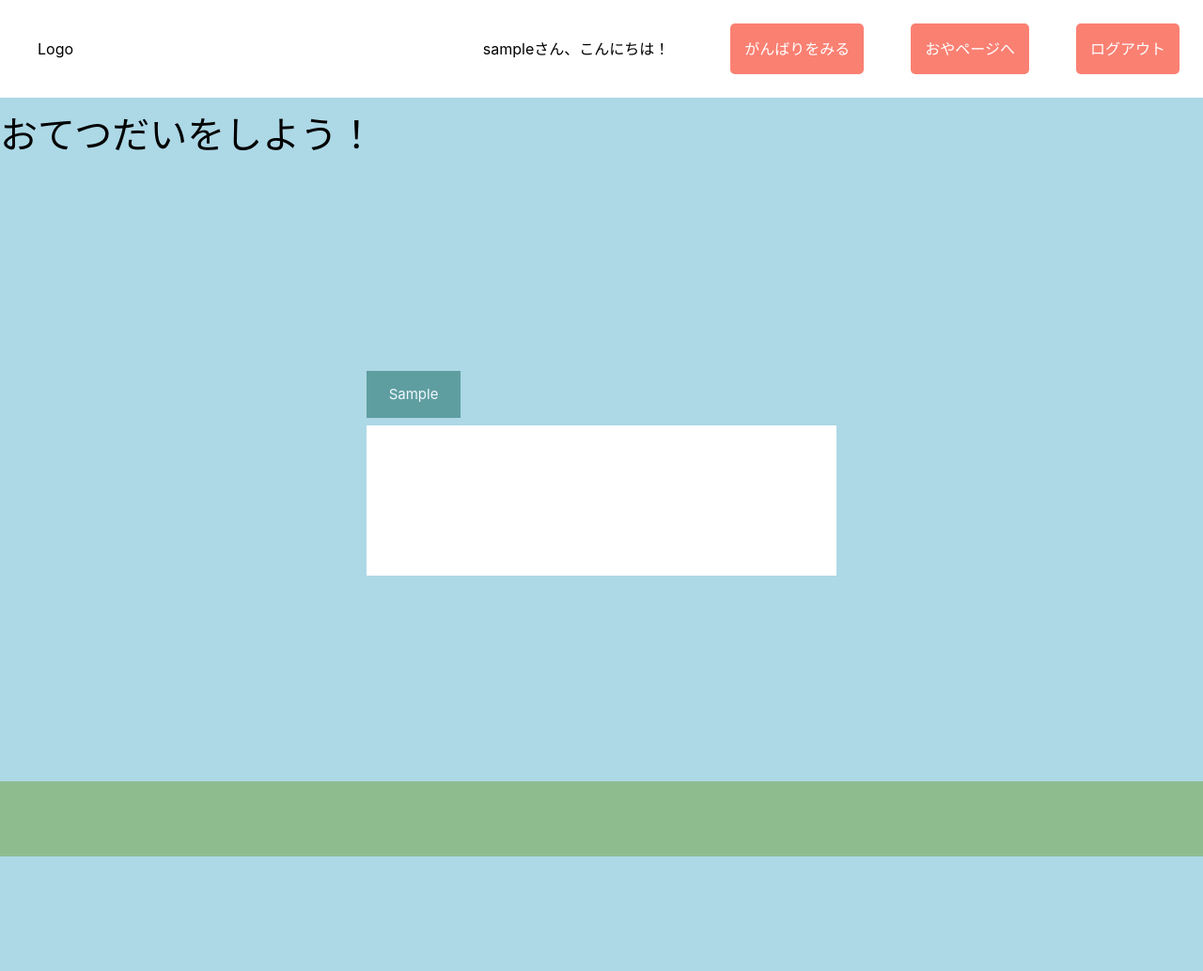
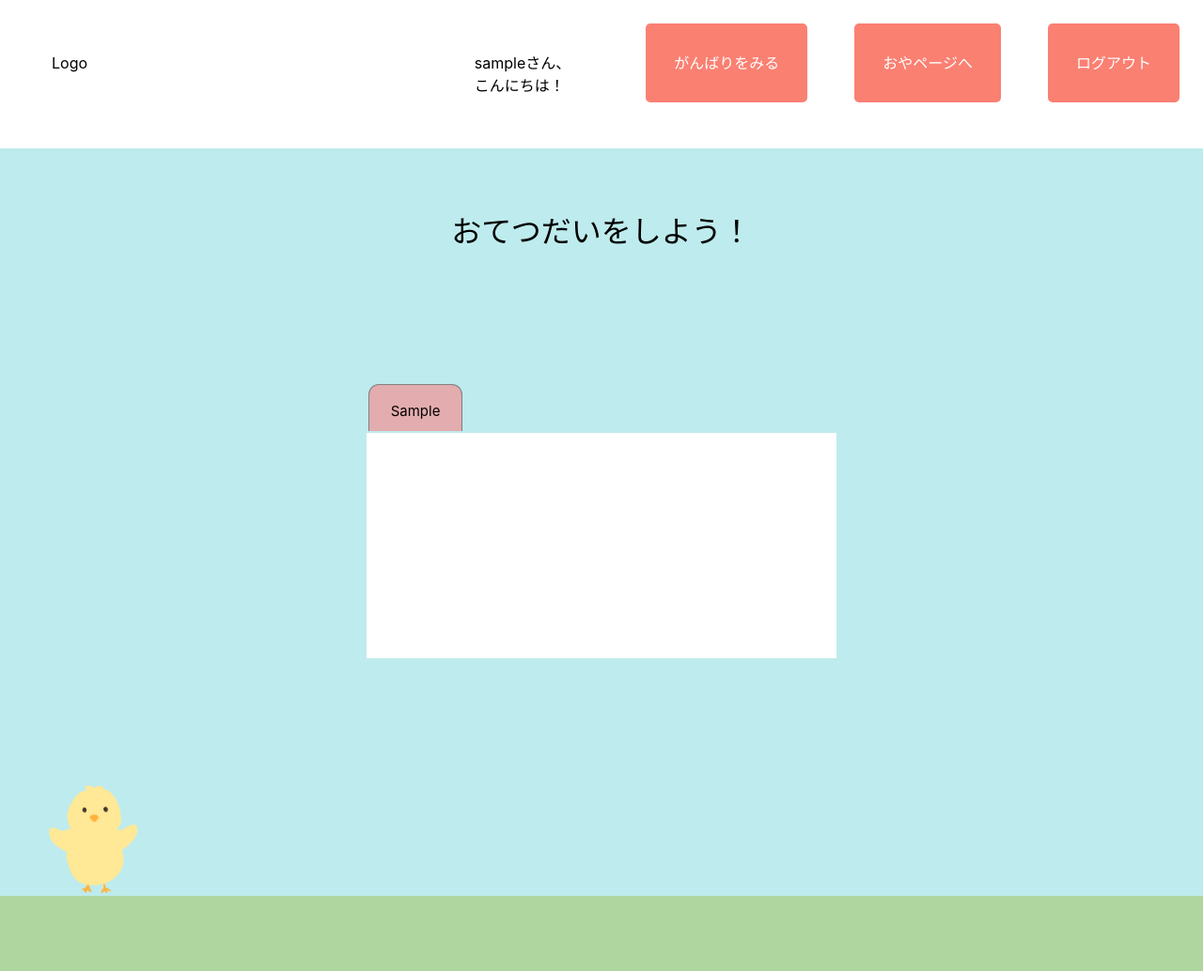
Before and after one commit to omochi8h/codegym_s4, a Django app: page /child_tasklist in a window 1280 px wide. Shown: the whole page at 94% size. Before the commit the page ends 912 px from the top, so only its background shows below. Run offline with Django 3.2, Linux system fonts and the light colour scheme; a user stored in the database is signed in; tables that the repository leaves empty hold one stand-in row (values such as "Sample post"); parts of the project's set-up code (start-up, migrations or seed data) failed here and were passed over; some libraries are stand-ins or nearby versions.

Commit message:
hirai_1023_1057

```diff
--- a/help_app/forms.py
+++ b/help_app/forms.py
@@ -30,6 +30,17 @@ class SignUpForm(UserCreationForm):
     class Meta:
         model = User
         fields = ("username", "email", "password1", "password2", "authcode")
+
+    '''
+    def __init__(self, *args, **kwargs):
+        super().__init__(*args, **kwargs)
+        for field in self.fields.values():
+            self.fields["username"].widget.attrs["class"] = "form-control"
+            self.fields["email"].widget.attrs["class"] = "form-control"
+            self.fields["password1"].widget.attrs["class"] = "form-control"
+            self.fields["password2"].widget.attrs["class"] = "form-control"
+            self.fields["authcode"].widget.attrs["class"] = "form-control"
+    '''
 
     def save(self, commit=True):
         user = super().save(commit=False)
--- a/help_app/models.py
+++ b/help_app/models.py
@@ -6,6 +6,8 @@ from django.utils import timezone
 # Create your models here.
 
 class Parents(AbstractUser):
+
+
     email = models.EmailField(
         verbose_name='メールアドレス',
         unique=True
--- a/help_app/static/css/childstyle.css
+++ b/help_app/static/css/childstyle.css
@@ -1,5 +1,6 @@
 body{
-	background-color:#add8e6;
+	/*background-color:#add8e6;*/
+	background-color:#BEEBED;
 	max-height: 100vh;
 	color:#000;
 }
@@ -19,16 +20,20 @@ nav{
 }
 
 .main-nav a {
+  display:inline-block;
   margin: 25px;
   border-radius: 5px;
   background: #fa8072;
   color: #fff;
-  display: block;
-  padding: 15px;
+  padding: 30px;
   text-decoration: none;
 }
 
 .main-nav .logo {
+	background: #fff;
+	color:#000;
+}
+.main-nav .hello {
 	background: #fff;
 	color:#000;
 }
@@ -84,7 +89,7 @@ main
 {
     /* Scroll horizontally as needed */
     overflow-x: auto;
-	min-height:82vh;
+	min-height:70vh;
 	margin:0 auto;
 	display: flex;
 	align-items: center;
@@ -109,7 +114,8 @@ footer{
 	height :10vh;
 	/*position: absolute;/*←絶対位置*/
     /*bottom: 0; /*下に固定*/
-	background-color:#8fbc8f;
+	/*background-color: #8fbc8f;*/
+	background-color: #B0D69F;
 }
 
 
--- a/help_app/static/css/childstyle_mobile.css
+++ b/help_app/static/css/childstyle_mobile.css
@@ -17,3 +17,7 @@ nav{
   padding: 5px;
   text-decoration: none;
 }
+
+.main-nav .hello {
+	visibility:hidden;
+}
--- /dev/null
+++ b/help_app/static/css/chtaskliststyle_web.css
@@ -0,0 +1,19 @@
+.tab_class {
+  width: calc(100%/5);
+  height: 50px;
+  line-height: 50px;
+  font-size: 15px;
+  text-align: center;
+  display: block;
+  float: left;
+  order: -1;
+   /*display: inline-block;            /* インラインブロック化 */
+   border-width: 1px 1px 0px 1px;    /* 下以外の枠線を引く */
+   border-style: solid;              /* 枠線の種類：実線 */
+   border-color: gray;
+   border-radius: 0.75em 0.75em 0 0; /* 枠線の左上角と右上角だけを丸く */
+   padding: 0.2em 1em;              /* 内側の余白 */
+   margin:2px;
+   color: black;                     /* 文字色：黒色 */
+   background-color: #fff;          /* 背景色：白色 */
+}
--- a/help_app/static/css/style.css
+++ b/help_app/static/css/style.css
@@ -9,6 +9,7 @@
   padding: 10px;
   border-radius: 5px;
   cursor: pointer;
+  margin:2px;
 }
 
 .complete_task {
@@ -16,6 +17,7 @@
   background-color: #fff;
   padding: 10px;
   border-radius: 5px;
+  margin:2px;
 }
 
 .main_modal {
@@ -23,15 +25,24 @@
   top: 50%;
   left: 50%;
   transform: translate(-50%, -50%);
-  background-color: #ffdead;
+  background-color: #ffc489;
   padding: 30px;
   border-radius: 5px;
   min-width: 30vw;
   min-height: 30vh;
+  /*line-height:30vh;*/
   z-index: 2;
   opacity: 0;
   visibility: hidden;
   text-align:center;
+  display:flex;
+  align-items: center;
+  justify-content: space-around;
+  align-content: center;
+}
+
+.modalContents{
+
 }
 
 .mask {
@@ -41,7 +52,7 @@
   width: 100%;
   height: 100%;
   background-color: #000;
-  opacity: 0.7;
+  /*opacity: 0.7;*/
   z-index: 1;
   opacity: 0;
   visibility: hidden;
@@ -50,6 +61,7 @@
 .main_modal.active {
   opacity: 1;
   visibility: visible;
+  z-index: 2;
 }
 
 .mask.active {
@@ -59,40 +71,136 @@
 
 .area {
   width: 500px;
-  margin: auto;
+  margin: 0 auto;
   flex-wrap: wrap;
   display: flex;
 }
 
 .tab_class {
-  width: calc(100%/5);
-  height: 50px;
-  background-color: darkgrey;
-  line-height: 50px;
+  width: 100%;
+  height: 30px;
+  line-height: 30px;
   font-size: 15px;
   text-align: center;
   display: block;
   float: left;
   order: -1;
-}
+  color: black;
+  background-color: #fff;
+  border-radius: 0.5em;
+  }
+
 
 input[name="tab_name"] {
   display: none;
 }
 
 input:checked + .tab_class {
-  background-color: cadetblue;
-  color: aliceblue;
+  background-color:#e3acae ;
+  color:#000;
 }
 
 .content_class {
   display: none;
   width: 100%;
+  min-height:30vh;
+  padding:10px 0;
   background:white;
-  height:20vh;
-
+  text-align:center;
 }
 
 input:checked + .tab_class + .content_class {
   display: block;
 }
+
+#tasks{
+width:100%;
+height:100%;
+display:flex;
+flex-wrap: wrap;
+align-items: center;
+justify-content: space-around;
+align-content: center;
+}
+
+#task{
+display:flex;
+align-items: center;
+justify-content: space-around;
+align-content: center;
+width:40%;
+height:20vh;
+background:#e6bfb2;
+padding:5px;
+margin:5px;
+border-radius:0.5em;
+opacity:0.8;
+}
+
+#taskContent{
+padding:3px;
+}
+
+
+/*スライドショー*/
+/** {
+  box-sizing: border-box;
+}
+.sliderArea {
+  max-width: 100%;
+  margin: 0 auto;
+  padding: 0 25px;
+}
+.sliderArea.w300 {
+  max-width: 300px;
+}
+.slick-slide {
+  margin: 0 5px;
+}
+.slick-slide img {
+  width: 100%;
+  height: auto;
+}
+.slick-prev, .slick-next {
+  z-index: 1;
+}
+.slick-prev:before, .slick-next:before {
+  color: #000;
+}
+.slick-slide {
+  transition: all ease-in-out .3s;
+  opacity: .2;
+}
+.slick-active {
+  opacity: 1;
+}
+.slick-current {
+  opacity: 1;
+}
+.thumb {
+  margin: 20px 0 0;
+}
+.thumb .slick-slide {
+  cursor: pointer;
+}
+.thumb .slick-slide:hover {
+  opacity: .7;
+}*/
+.slider{
+    margin: 80px auto;
+    width: 80%;
+    background:whtie;
+    color:white;
+}
+.slider img{
+    height: auto;
+    width: 100%;
+}
+.slider div{
+
+}
+/*slick setting*/
+.slick-prev:before,
+.slick-next:before {
+    color: #000;
+}
--- a/help_app/templates/base.html
+++ b/help_app/templates/base.html
@@ -4,13 +4,16 @@
 
     <head>
         <link rel="stylesheet" href="https://maxcdn.bootstrapcdn.com/bootstrap/4.0.0/css/bootstrap.min.css" integrity="sha384-Gn5384xqQ1aoWXA+058RXPxPg6fy4IWvTNh0E263XmFcJlSAwiGgFAW/dAiS6JXm" crossorigin="anonymous">
+        <link rel="stylesheet" type="text/css" href="https://cdn.jsdelivr.net/npm/slick-carousel@1.8.1/slick/slick.css"/>
+        <link rel="stylesheet" type="text/css" href="https://cdn.jsdelivr.net/npm/slick-carousel@1.8.1/slick/slick-theme.css"/>
         <link rel="stylesheet" href="{% static 'css/childstyle.css' %}"/>
-		<link rel="stylesheet" href="{% static 'css/childstyle_mobile.css' %}" media="(max-width: 600px) "type="text/css">
+		<link rel="stylesheet" href="{% static 'css/childstyle_mobile.css' %}" media="(max-width: 601px) "type="text/css">
         {% block head %}
         {% endblock %}
-        <script src="https://code.jquery.com/jquery-3.2.1.slim.min.js" integrity="sha384-KJ3o2DKtIkvYIK3UENzmM7KCkRr/rE9/Qpg6aAZGJwFDMVNA/GpGFF93hXpG5KkN" crossorigin="anonymous"></script>
+
         <script src="https://cdnjs.cloudflare.com/ajax/libs/popper.js/1.12.9/umd/popper.min.js" integrity="sha384-ApNbgh9B+Y1QKtv3Rn7W3mgPxhU9K/ScQsAP7hUibX39j7fakFPskvXusvfa0b4Q" crossorigin="anonymous"></script>
         <script src="https://maxcdn.bootstrapcdn.com/bootstrap/4.0.0/js/bootstrap.min.js" integrity="sha384-JZR6Spejh4U02d8jOt6vLEHfe/JQGiRRSQQxSfFWpi1MquVdAyjUar5+76PVCmYl" crossorigin="anonymous"></script>
+        <!--<script type="text/javascript" src="https://code.jquery.com/jquery-3.4.1.min.js"></script>-->
 
 
         <title>{% block title %}{% endblock %}</title>
@@ -23,20 +26,24 @@
         <nav>
 	       <ul class="main-nav" style="list-style: none; padding-left:0px;">
 		        <li><a href="#" class="logo">Logo</a></li>
-               　<li><a href="#" class="logo">{{ user }}さん、こんにちは！</a></li>
+               　<li><a href="#" class="hello">{{ user }}さん、<br>こんにちは！</a></li>
 
                {% block link %}
                {% endblock%}
 	        </ul>
         </nav>
 
-        <h1>{% block h1 %}{% endblock %}</h1>
+        <h2 style="text-align:center;margin-top:70px;" >{% block h2 %}{% endblock %}</h2>
         <main class="container p-5">
 
         {% block main %}
         {% endblock %}
 
         </main>
+
+        <div>
+            <img src="{% static 'img/hiyoko.gif' %}" style="width:100px;margin-left:50px;">
+        </div>
 
         <footer>
 
@@ -45,5 +52,16 @@
 
         </footer>
 
+        <script src="https://code.jquery.com/jquery-3.2.1.slim.min.js" integrity="sha384-KJ3o2DKtIkvYIK3UENzmM7KCkRr/rE9/Qpg6aAZGJwFDMVNA/GpGFF93hXpG5KkN" crossorigin="anonymous"></script>
+        <script type="text/javascript" src="https://cdn.jsdelivr.net/npm/slick-carousel@1.8.1/slick/slick.min.js"></script>
+
+        <script>
+{% block script %}
+{% endblock %}
+</script>
+
+
+
     </body>
+
 </html>
--- a/help_app/templates/registration/child_tasklist.html
+++ b/help_app/templates/registration/child_tasklist.html
@@ -1,54 +1,77 @@
-
 {% extends "base.html" %}
 {% load static %}
 {% block title %}こどもーおてつだいリスト{% endblock %}
 
 {% block head %}
 <link rel="stylesheet" href="{% static 'css/style.css' %}">
+<link rel="stylesheet" media="(min-width: 600px)" href="{% static 'css/chtaskliststyle_web.css' %}">
 <script src="{% static 'js/script.js' %}" defer></script>
 {% endblock %}
 
 {% block link %}
 
-                <li><a href="{% url 'index' %}">がんばりをみる</a></li>
+                <li><a href="{% url 'child_history' %}">がんばりをみる</a></li>
                 <li><a href="{% url 'index' %}">おやページへ</a></li>
                 <li><a href="{% url 'logout' %}">ログアウト</a></li>
 {% endblock%}
 
 
-{% block h1 %}おてつだいをしよう！{% endblock %}
+{% block h2 %}おてつだいをしよう！{% endblock %}
 {% block main %}
 
 {% csrf_token %}
     <div class="area">
         {% for child in children %}
+
             {% if forloop.counter == 1 %}
                 <input type="radio" name="tab_name" id='tab1' checked>
                 <label class="tab_class" for='tab1'>{{ child }}</label>
                 <!--タブのコンテンツ-->
                 <div class="content_class">
+
+                    <div id="tasks">
                         {% for task in first %}
-                       <a class="open_modal" onclick="window.open();">{{ task.work }}</a>
+
+                            <div id="task">
+                                <div id="taskContent">
+                                <a class="open_modal" onclick="window.open();">{{ task.work }}</a><br>
+
+                            {% if work == "お片付け" %}
+                            <img src="static/img/katduke.png" style="width:100px;">
+                            {% elif work == "お皿洗い" %}
+                            <img src="static/img/osaraarai.png" style="width:100px;">
+                            {% elif work == "お洗濯"%}
+                            <img src="static/img/sentaku.png" style="width:100px;">
+                            {% else %}
+                                <img src="static/img/osaraarai.png" style="width:100px;">
+                            {% endif %}
+
+                                    </div>
+                            </div>
 
                             <div class="main_modal" id="modal">
                                 <div class="modalContents">
-                                <h4>お手伝いできた？</h4>
+                                    <h5>お手伝いできた？</h5>
                                     {% csrf_token %}
                                     <form method="post">
-                                    <button type="submit" class="complete_task" value="{{ task.id}}" name="complete_id">できた！</button>
-                                    <button type="button" class="close_modal" onclick="window.close();">できてない！</button>
-
+                                        <button type="submit" class="complete_task" value="{{ task.id}}" name="complete_id">◯</button>
+                                        <button type="button" class="close_modal" onclick="window.close();">✖︎</button>
                                     </form>
                                 </div>
                             </div>
                         {% endfor%}
                     </div>
+
+                </div>
+
+
             {% elif forloop.counter == 2 %}
                 <input type="radio" name="tab_name" id='tab2'>
                 <label class="tab_class" for='tab2'>{{ child }}</label>
                 <div class="content_class">
+                    <div id="tasks">
                     {% for task in second %}
-                        <a class="open_modal" onclick="window.open1();">{{ task.work }}</a>
+                        <div id="task"><a class="open_modal" onclick="window.open1();">{{ task.work }}</a></div>
 
                         <div class="main_modal" id="modal1">
                             <h2>確認</h2>
@@ -56,19 +79,23 @@
                                 <h5>お手伝いできた？</h5>
                                 {% csrf_token %}
                                 <form method="post">
-                                    <a class="close_modal" onclick="window.close1();">できてない</a>
                                     <button type="submit" class="complete_task" value="{{ task.id}}" name="complete_id">できた！</button>
+                                    <button type="button" class="close_modal" onclick="window.close();">できてない！</button>
                                 </form>
                             </div>
                         </div>
                     {% endfor%}
                     </div>
+                </div>
+
+
             {% elif forloop.counter == 3 %}
                 <input type="radio" name="tab_name" id='tab3'>
                 <label class="tab_class" for='tab3'>{{ child }}</label>
                 <div class="content_class">
+                    <div id="tasks">
                     {% for task in third %}
-                       <a class="open_modal" onclick="window.open2();">{{ task.work }}</a>
+                       <div id="task"><a class="open_modal" onclick="window.open2();">{{ task.work }}</a></div>
 
                         <div class="main_modal" id="modal2">
                             <h2>確認</h2>
@@ -76,19 +103,24 @@
                                 <h5>お手伝いできた？</h5>
                                 {% csrf_token %}
                                 <form method="post">
-                                    <a class="close_modal" onclick="window.close2();">できてない</a>
                                     <button type="submit" class="complete_task" value="{{ task.id}}" name="complete_id">できた！</button>
+                                    <button type="button" class="close_modal" onclick="window.close();">できてない！</button>
                                 </form>
                             </div>
                         </div>
                     {% endfor%}
                     </div>
+                </div>
+
+
             {% elif forloop.counter == 4 %}
                 <input type="radio" name="tab_name" id='tab4'>
                 <label class="tab_class" for='tab4'>{{ child }}</label>
                 <div class="content_class">
+
+                    <div id="tasks">
                     {% for task in forth %}
-                       <a class="open_modal" onclick="window.open3();">{{ task.work }}</a>
+                       <div id="task"><a class="open_modal" onclick="window.open3();">{{ task.work }}</a></div>
 
                         <div class="main_modal" id="modal3">
                             <h2>確認</h2>
@@ -96,19 +128,24 @@
                                 <h5>お手伝いできた？</h5>
                                 {% csrf_token %}
                                 <form method="post">
-                                    <a class="close_modal" onclick="window.close3();">できてない</a>
                                     <button type="submit" class="complete_task" value="{{ task.id}}" name="complete_id">できた！</button>
+                                    <button type="button" class="close_modal" onclick="window.close();">できてない！</button>
                                 </form>
                             </div>
                         </div>
                     {% endfor%}
                     </div>
+                </div>
+
+
             {% elif forloop.counter == 5 %}
                 <input type="radio" name="tab_name" id='tab5'>
                 <label class="tab_class" for='tab5'>{{ child }}</label>
                 <div class="content_class">
+
+                    <div id="tasks">
                     {% for task in fifth %}
-                      <a class="open_modal" onclick="window.open4();">{{ task.work }}</a>
+                      <a class="open_modal" onclick="window.open4();">{{ task.work }}</a></div>
 
                         <div class="main_modal" id="modal4">
                             <h2>確認</h2>
@@ -116,13 +153,15 @@
                                 <h5>お手伝いできた？</h5>
                                 {% csrf_token %}
                                 <form method="post">
-                                    <a class="close_modal" onclick="window.close4();">できてない</a>
-                                    <button type="submit" class="complete_task" value="{{ task.id}}" name="complete_id">できた！</button>
+                                    <button type="submit" class="complete_task" value="{{ task.id}}" name="complete_id">◯</button>
+                                    <button type="button" class="close_modal" onclick="window.close();" style="font-size:11pt;">✖︎</button>
                                 </form>
                             </div>
                         </div>
                     {% endfor%}
                     </div>
+                </div>
+
             {% endif %}
         {% endfor %}
     </div>
@@ -131,5 +170,14 @@
 
 {% endblock %}
 
+{% block hiyoko %}
+
+{% endblock %}
+
 {% block footer %}
+
 {% endblock %}
+
+{% block script %}
+$('.slider').slick();
+{% endblock %}
--- a/help_app/templates/registration/login.html
+++ b/help_app/templates/registration/login.html
@@ -15,3 +15,7 @@
     </div>
 
 {% endblock %}
+
+{% block hiyoko %}
+
+{% endblock %}
--- a/help_app/templates/registration/password_change_form.html
+++ b/help_app/templates/registration/password_change_form.html
@@ -1,5 +1,6 @@
 {% extends "base.html" %}
+<{% block h2 %}パスワード設定{% endblock %}
 {% block main %}
-<h2>パスワード設定</h2>
+
 {% include "_form.html" with submit_label="変更" %}
 {% endblock %}
--- a/project_help/urls.py
+++ b/project_help/urls.py
@@ -16,6 +16,7 @@ Including another URLconf
 from django.contrib import admin
 from django.conf import settings
 from django.conf.urls.static import static
+
 #from django.urls import path
 #from . import views
 from django.contrib import admin
@@ -68,7 +69,7 @@ urlpatterns = [
     path('child_history', views.child_history, name='child_history'),
     path('certification', views.certification, name='certification'),
 
-]
+]+ static(settings.STATIC_URL, document_root=settings.STATIC_ROOT)
 
 
 
```
Also changed, not shown: help_app/static/img/hiyoko.gif (added), help_app/static/img/kataduke.png (added), help_app/static/img/osaraarai.png (added), help_app/static/img/senntaku.png (added). Lines whose indentation alone changed are shown as unchanged.
